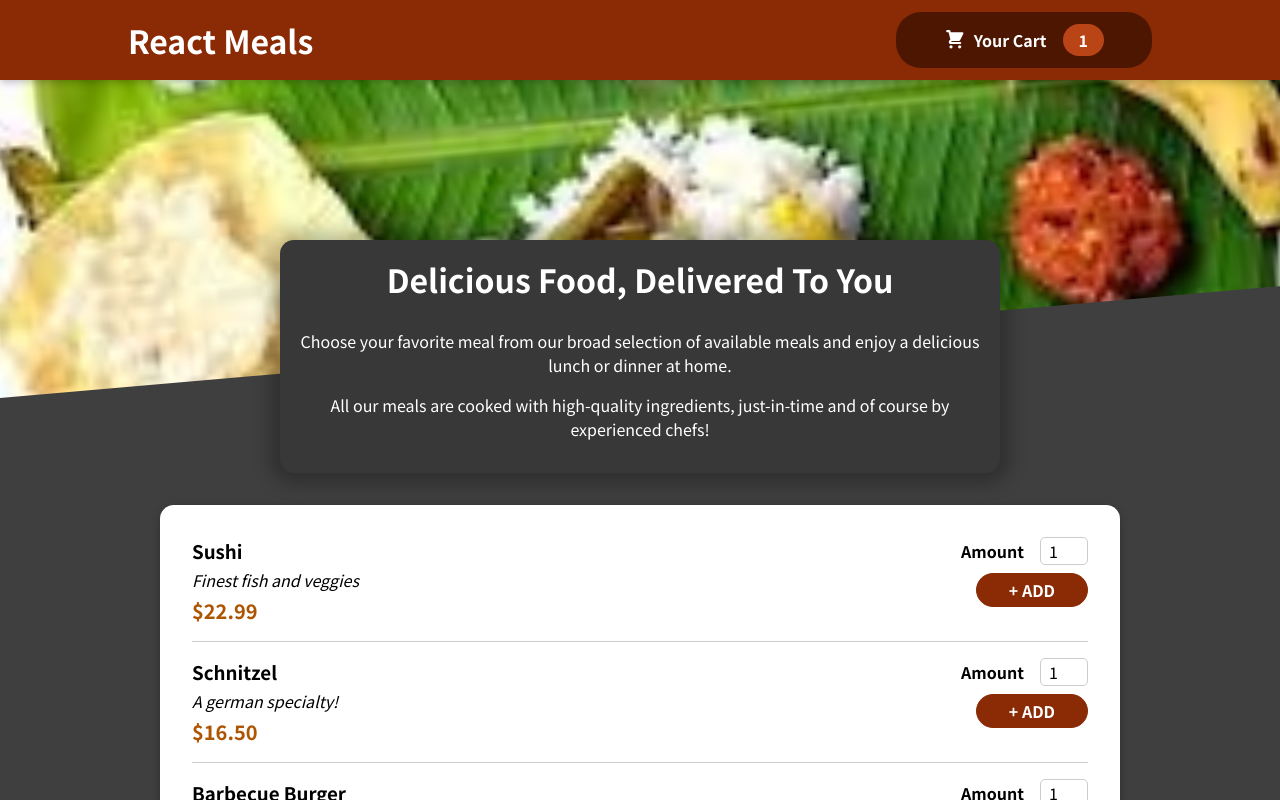
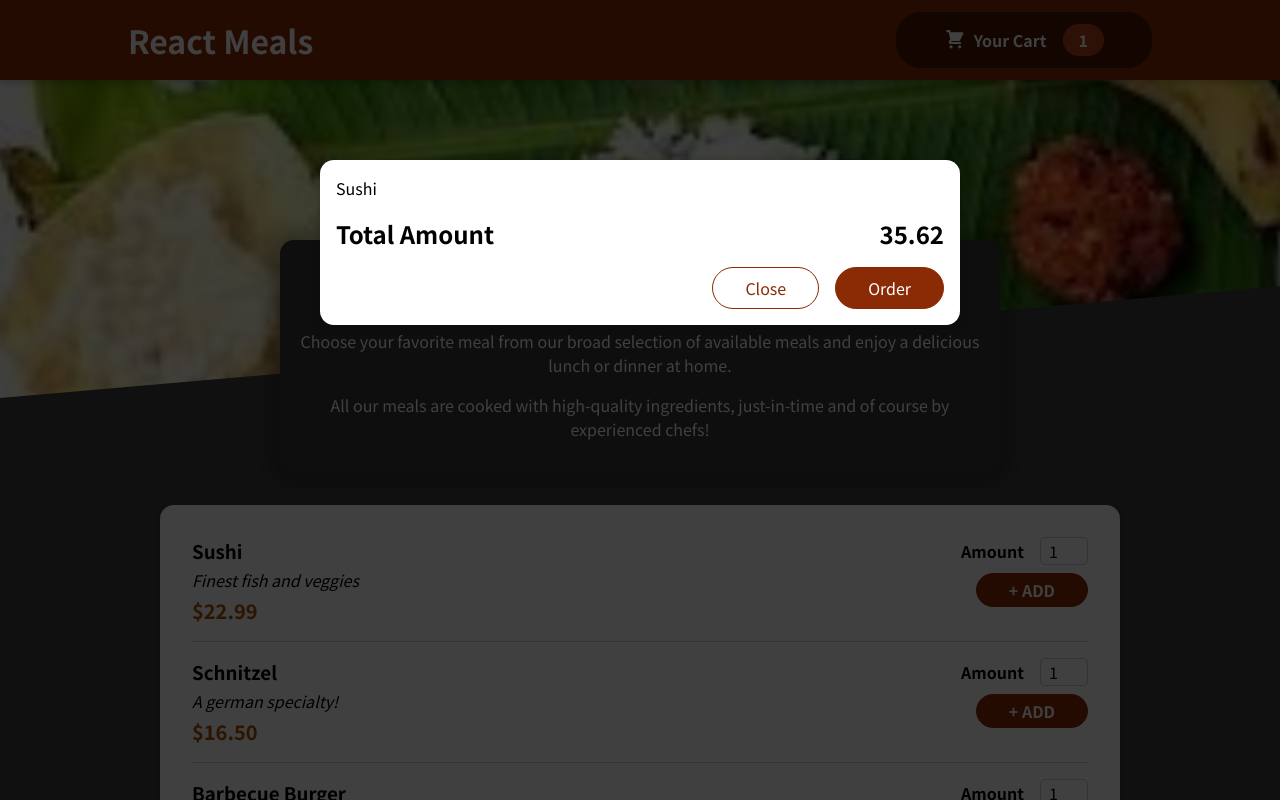
Before and after one commit to Abhisheksb1003/Restaurant-Website, a React (Create React App) app: page / in a window 1280 px wide. Shown: the top 800 px of the page. Built offline with nearby package versions, Linux system fonts and the light colour scheme.

Commit message:
Making a hard Coded Cart without any Functionality

```diff
--- a/public/index.html
+++ b/public/index.html
@@ -28,6 +28,7 @@
   </head>
   <body>
     <noscript>You need to enable JavaScript to run this app.</noscript>
+    <div id="overlays"></div>
     <div id="root"></div>
     <!--
       This HTML file is a template.
--- a/src/App.js
+++ b/src/App.js
@@ -1,11 +1,13 @@
 import { Fragment } from "react";
 import Header from "./components/Layout/Header";
 import Meals from "./components/Meals/Meals";
+import Cart from "./components/Cart/Cart";
 
 
 function App() {
   return (
     <Fragment>
+      <Cart />
    <Header />
    <main>
     <Meals />
--- /dev/null
+++ b/src/components/Cart/Cart.js
@@ -0,0 +1,25 @@
+import classes from './Cart.module.css';
+import Modal from '../UI/Modal';
+
+const Cart=(props)=>{
+    const cartitems=<ul className={classes['cart-items']}>{[
+        {id:'c1',name:'Sushi',amount:2,price:12.99},
+        ].map((item)=><li>{item.name}</li>)}</ul>;
+
+
+
+return (
+    <Modal>
+        {cartitems}
+        <div className={classes.total}>
+            <span>Total Amount</span>
+            <span>35.62</span>
+        </div>
+        <div className={classes.actions}>
+            <button className={classes['button--alt']}>Close</button>
+            <button className={classes.button}>Order</button>
+        </div>
+    </Modal>
+)
+}
+export default Cart;
--- /dev/null
+++ b/src/components/Cart/Cart.module.css
@@ -0,0 +1,46 @@
+.cart-items {
+    list-style: none;
+    margin: 0;
+    padding: 0;
+    max-height: 20rem;
+    overflow: auto;
+  }
+
+  .total {
+    display: flex;
+    justify-content: space-between;
+    align-items: center;
+    font-weight: bold;
+    font-size: 1.5rem;
+    margin: 1rem 0;
+  }
+
+  .actions {
+    text-align: right;
+  }
+
+  .actions button {
+    font: inherit;
+    cursor: pointer;
+    background-color: transparent;
+    border: 1px solid #8a2b06;
+    padding: 0.5rem 2rem;
+    border-radius: 25px;
+    margin-left: 1rem;
+  }
+
+  .actions button:hover,
+  .actions button:active {
+    background-color: #5a1a01;
+    border-color: #5a1a01;
+    color: white;
+  }
+
+  .actions .button--alt {
+    color: #8a2b06;
+  }
+
+  .actions .button {
+    background-color: #8a2b06;
+    color: white;
+  }
--- /dev/null
+++ b/src/components/UI/Modal.js
@@ -0,0 +1,26 @@
+import { Fragment } from 'react';
+import ReactDOM from 'react-dom';
+import classes from './Modal.module.css';
+
+const Backdrop=(props)=>{
+    return <div className={classes.backdrop}/>
+}
+
+const ModalOverlay=(props)=>{
+    return <div className={classes.modal}>
+        <div className={classes.content}>{props.children}</div>
+    </div>
+}
+
+const portalElement=document.getElementById('overlays')
+
+const Modal=(props)=>{
+    return (
+        <Fragment>
+            {ReactDOM.createPortal(<Backdrop />,portalElement)}
+            {ReactDOM.createPortal(<ModalOverlay>{props.children}</ModalOverlay>,portalElement)}
+        </Fragment>
+    )
+}
+
+export default Modal;
--- /dev/null
+++ b/src/components/UI/Modal.module.css
@@ -0,0 +1,40 @@
+.backdrop {
+    position: fixed;
+    top: 0;
+    left: 0;
+    width: 100%;
+    height: 100vh;
+    z-index: 20;
+    background-color: rgba(0, 0, 0, 0.75);
+  }
+
+  .modal {
+    position: fixed;
+    top: 20vh;
+    left: 5%;
+    width: 90%;
+    background-color: white;
+    padding: 1rem;
+    border-radius: 14px;
+    box-shadow: 0 2px 8px rgba(0, 0, 0, 0.25);
+    z-index: 30;
+    animation: slide-down 300ms ease-out forwards;
+  }
+
+  @media (min-width: 768px) {
+    .modal {
+      width: 40rem;
+      left: calc(50% - 20rem);
+    }
+  }
+
+  @keyframes slide-down {
+    from {
+      opacity: 0;
+      transform: translateY(-3rem);
+    }
+    to {
+      opacity: 1;
+      transform: translateY(0);
+    }
+  }
```
